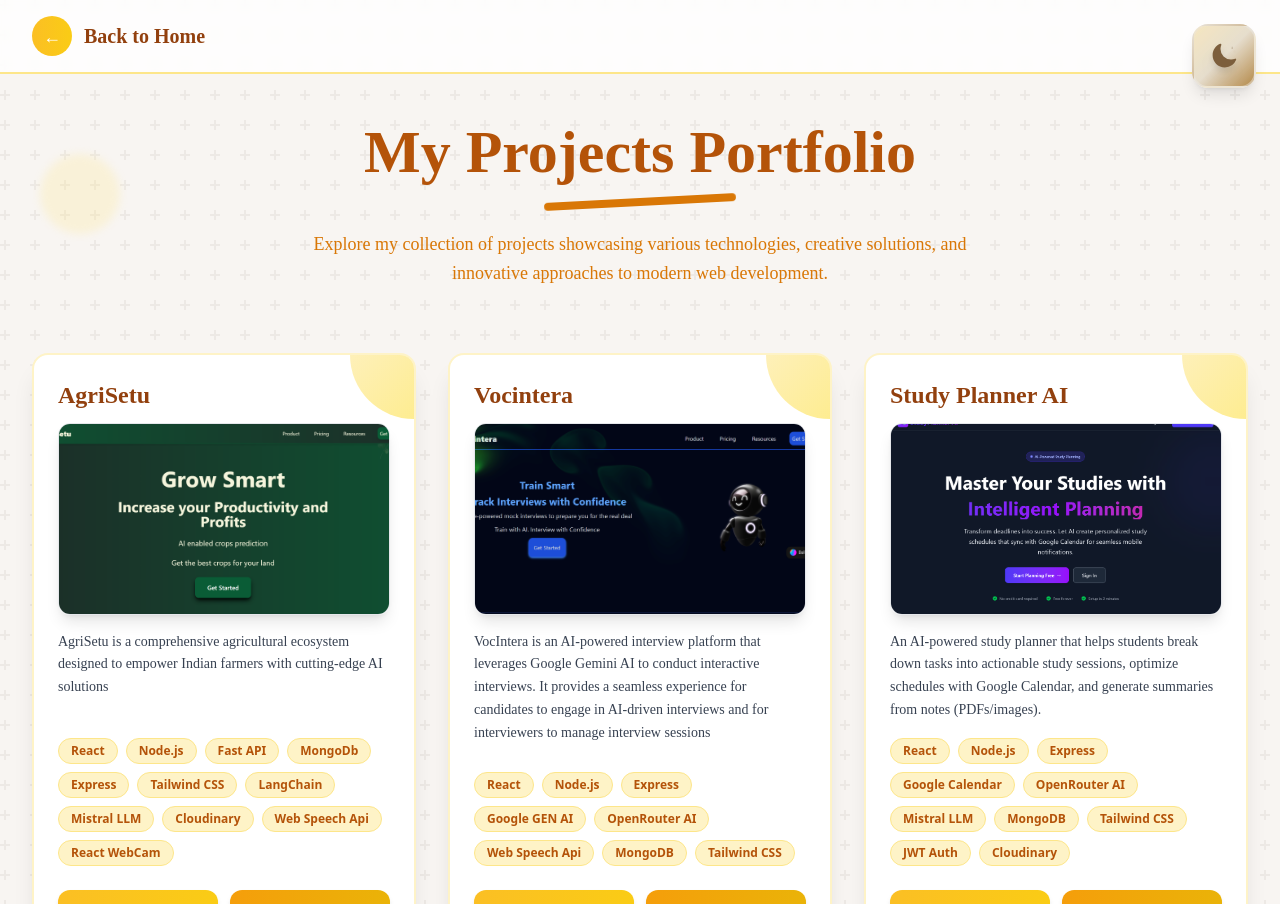
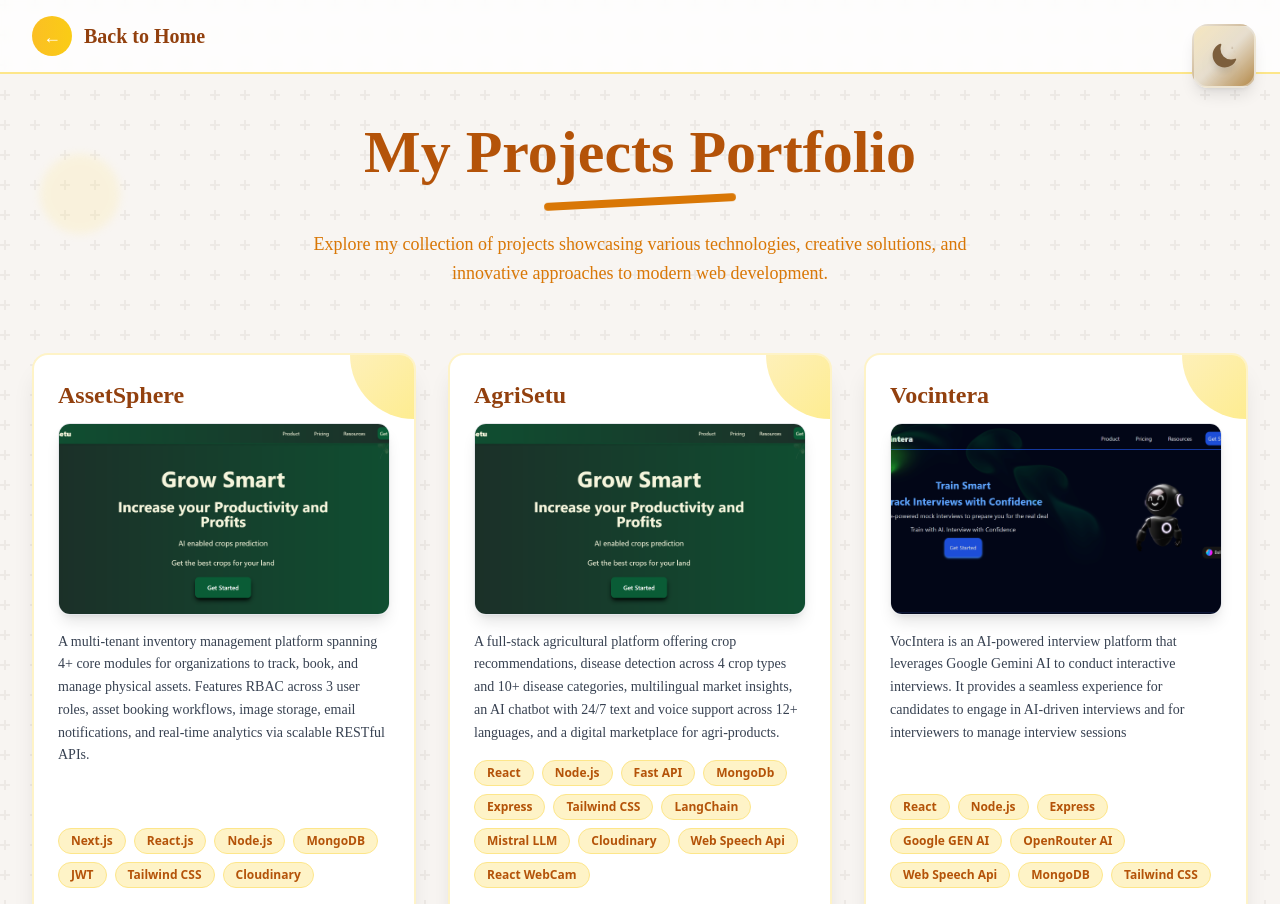
Before and after one commit to CodeXGautam/portfolio, a React (Create React App) app in the folder frontend/: page /projects_page in a window 1280 px wide. Shown: the top 904 px of the page. Built offline with nearby package versions, Linux system fonts and the light colour scheme.

Commit message:
feat: implement projects showcase page and setup boilerplate for comprehensive project gallery

```diff
--- a/frontend/src/pages/AllProjects.js
+++ b/frontend/src/pages/AllProjects.js
@@ -11,9 +11,18 @@ import { motion } from 'framer-motion';
 const allProjects = [
     {
         id: '1',
+        title: "AssetSphere",
+        projectImg: agriSetuImg,
+        description: "A multi-tenant inventory management platform spanning 4+ core modules for organizations to track, book, and manage physical assets. Features RBAC across 3 user roles, asset booking workflows, image storage, email notifications, and real-time analytics via scalable RESTful APIs.",
+        gitUrl: "https://github.com/CodeXGautam/AssetSphere",
+        liveUrl: "https://assetsphere.vercel.app",
+        tech: ["Next.js", "React.js", "Node.js", "MongoDB", "JWT", "Tailwind CSS", "Cloudinary"]
+    },
+    {
+        id: '2',
         title: "AgriSetu",
         projectImg: agriSetuImg,
-        description: "AgriSetu is a comprehensive agricultural ecosystem designed to empower Indian farmers with cutting-edge AI solutions",
+        description: "A full-stack agricultural platform offering crop recommendations, disease detection across 4 crop types and 10+ disease categories, multilingual market insights, an AI chatbot with 24/7 text and voice support across 12+ languages, and a digital marketplace for agri-products.",
         gitUrl: "https://github.com/CodeXGautam/Agrisetu",
         liveUrl: "https://agrisetu-1.onrender.com/",
         tech: ["React", "Node.js", "Fast API", "MongoDb", "Express", "Tailwind CSS", "LangChain",
@@ -21,7 +30,7 @@ const allProjects = [
             "React WebCam"]
     },
     {
-        id: '2',
+        id: '3',
         title: "Vocintera",
         projectImg: vocinteraImg,
         description: "VocIntera is an AI-powered interview platform that leverages Google Gemini AI to conduct interactive interviews. It provides a seamless experience for candidates to engage in AI-driven interviews and for interviewers to manage interview sessions",
@@ -31,7 +40,7 @@ const allProjects = [
             , "Tailwind CSS"]
     },
     {
-        id: '3',
+        id: '4',
         title: "Study Planner AI",
         projectImg: studyplannerImg,
         description: "An AI-powered study planner that helps students break down tasks into actionable study sessions, optimize schedules with Google Calendar, and generate summaries from notes (PDFs/images).",
@@ -41,7 +50,7 @@ const allProjects = [
             , "Tailwind CSS", "JWT Auth", "Cloudinary"]
     },
     {
-        id: '4',
+        id: '5',
         title: "RouteWizard",
         projectImg: routewizImg,
         description: "An intelligent machine learning powered route optimization platform that finds the most efficient paths for delivery and travel.",
@@ -50,7 +59,7 @@ const allProjects = [
         tech: ["React", "Node.js", "Django", "MongoDb", "Express", "Nginx"]
     },
     {
-        id: '5',
+        id: '6',
         title: "ChatBot",
         projectImg: chatbotImg,
         description: "This web app is built with React.js and styled using Tailwind CSS. It leverages the GEMINI API to handle user queries—users can simply enter their questions, and the app fetches responses through the API.",
@@ -59,7 +68,7 @@ const allProjects = [
         tech: ["React", "TailWind CSS", "Google Gemini", "Rest Api"]
     },
     {
-        id: '6',
+        id: '7',
         title: "Mail Tracker Pro",
         projectImg: mailImg,
         description: "A Firefox extension that tracks emails in real time and provides detailed analytics on a comprehensive user dashboard.",
@@ -67,25 +76,8 @@ const allProjects = [
         liveUrl: "https://addons.mozilla.org/addon/mail-tracker-pro/",
         tech: ["Firefox Extension", "JavaScript", "Dashboard", "Real-time Analytics"]
     },
-    // {
-    //     id: '5',
-    //     title: "Task Management System",
-    //     projectImg: routewizImg, // Using placeholder image
-    //     description: "A collaborative task management application with real-time updates, team collaboration, and project tracking.",
-    //     gitUrl: "https://github.com/CodeXGautam/taskmanager",
-    //     liveUrl: "#",
-    //     tech: ["React", "Socket.io", "Node.js", "PostgreSQL", "JWT"]
-    // },
-    // {
-    //     id: '6',
-    //     title: "Weather Analytics Dashboard",
-    //     projectImg: mailImg, // Using placeholder image
-    //     description: "A comprehensive weather analytics platform with historical data, forecasting, and interactive visualizations.",
-    //     gitUrl: "https://github.com/CodeXGautam/weather-dashboard",
-    //     liveUrl: "#",
-    //     tech: ["React", "D3.js", "Weather API", "Charts", "Responsive Design"]
-    // }
 ];
+
 
 const AllProjects = () => {
     return (
```
